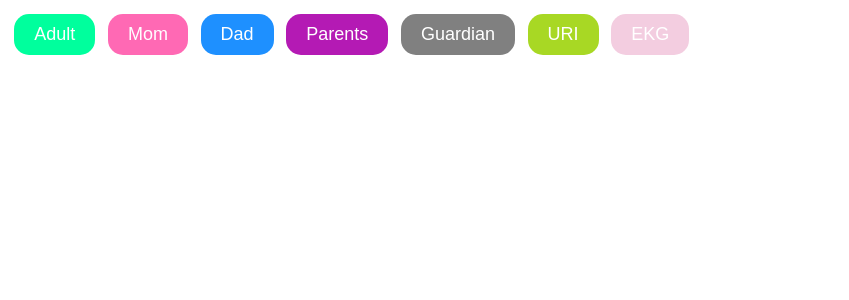
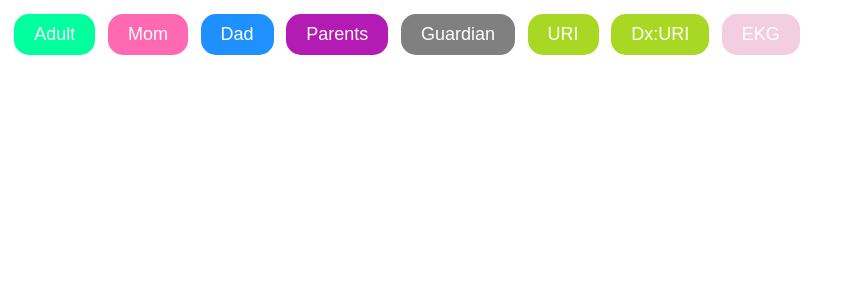
Before and after one commit to FlintShadey/commonbuttons, a Vue app: page / in a window 1280 px wide. Shown: the top 300 px of the page, without its empty margins (0-849 px from the left). Built offline with nearby package versions, Linux system fonts and the light colour scheme.

Commit message:
Add Vuetify dependency and implement Dx:URI button functionality in App.vue

```diff
--- a/package.json
+++ b/package.json
@@ -9,7 +9,8 @@
   },
   "dependencies": {
     "core-js": "^3.8.3",
-    "vue": "^3.2.13"
+    "vue": "^3.2.13",
+    "vuetify": "^3.7.6"
   },
   "devDependencies": {
     "@babel/core": "^7.12.16",
--- a/src/App.vue
+++ b/src/App.vue
@@ -12,9 +12,13 @@
     <button @click="copyuri" class="copy-button uri-button">
       URI
     </button>
+    <button @click="copyDxUri" class="copy-button dx-uri-button">
+      Dx:URI
+    </button>
     <button @click="copyekg" class="copy-button ekg-button">
       EKG
     </button>
+
   </div>
 </template>
 
@@ -35,6 +39,8 @@ export default {
         "The guardian is given and understands strict follow up and return instruction, guardian agrees and wishes to be discharged.",
       uriText:
         "The patient presents with cough and congestion. Sinusitis could cause congestion and cough, but it is usually accompanied by facial pain, pressure, and symptoms lasting more than 10 days, which are not present.\n\nBronchitis can present with a cough, but it is typically associated with more severe symptoms such as persistent wheezing or mucus production, which is not the case here.\n\nAllergic Rhinitis might cause congestion and cough due to post-nasal drip, but it is typically associated with sneezing, itching, and watery eyes, which are not present.\n\nPneumonia might present with cough and congestion, but it is usually associated with fever, difficulty breathing, and abnormal lung sounds, which are absent in this presentation.\n\nUpper Respiratory Infection is often viral and is a common cause of cough and congestion, frequently accompanied by mild fatigue or a sore throat. The patient’s presentation aligns well with this diagnosis.\n\nBased on the clinical presentation, upper respiratory infection is considered the most likely diagnosis. The patient is safe for outpatient management. Follow-up is advised if symptoms worsen or fail to improve.",
+      DxUriText:
+        "NASAL CONGESTION - [R09.81] , OTHER FATIGUE- [R53.83], ACUTE UPPER RESPIRATORY INFECTION UNSPECIFIED  - [J06.9], COUGH - [R05], PAIN IN THROAT - [R07.0], MYALGIA, UNSPECIFIED SITE - (M79.10), CONTACT WITH AND (SUSPECTED) EXPOSURE TO OTHER VIRAL COMMUNICABLE DISEASES INCLUDING COVID-19 - [Z20.828]",
       ekgText:
         "EKG Interpretation was performed and documented.",
     };
@@ -98,6 +104,16 @@ export default {
         })
         .catch((err) => {
           console.error("Could not copy URI text: ", err);
+        });
+    },
+    copyDxUri() {
+      navigator.clipboard
+        .writeText(this.DxUriText)
+        .then(() => {
+          console.log("Dx:URI text copied to clipboard");
+        })
+        .catch((err) => {
+          console.error("Could not copy Dx:URI text: ", err);
         });
     },
     copyekg() {
@@ -187,6 +203,12 @@ export default {
   background-color: #2caa27; /* Gold on hover */
 }
 
+.dx-uri-button {
+  background-color: #a8d824; /* Orange color */
+}
+.dx-uri-button:hover {
+  background-color: #2caa27; /* Gold on hover */
+}
 .ekg-button {
   background-color: #f3cde0; /* Pink color */
 }
```
Also changed, not shown: 1 other file (tests, documents, lock files or other folders).
